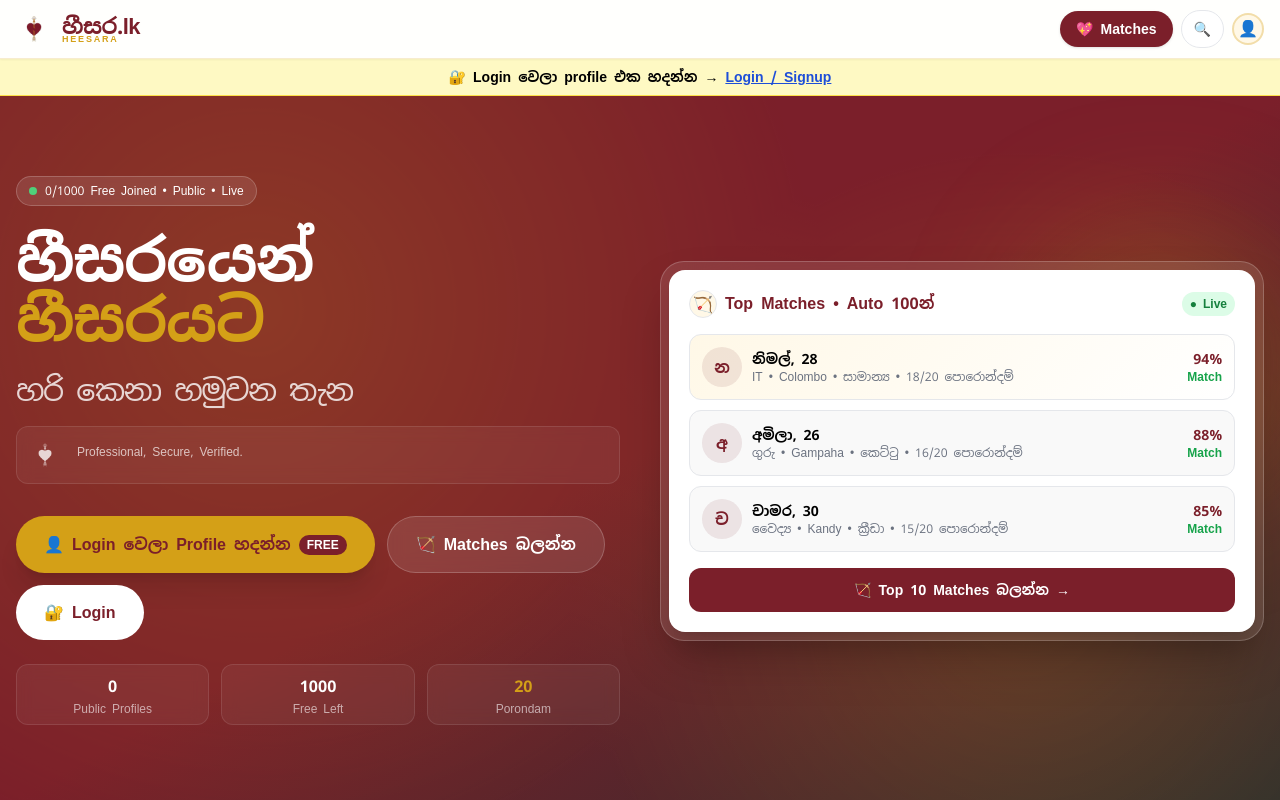
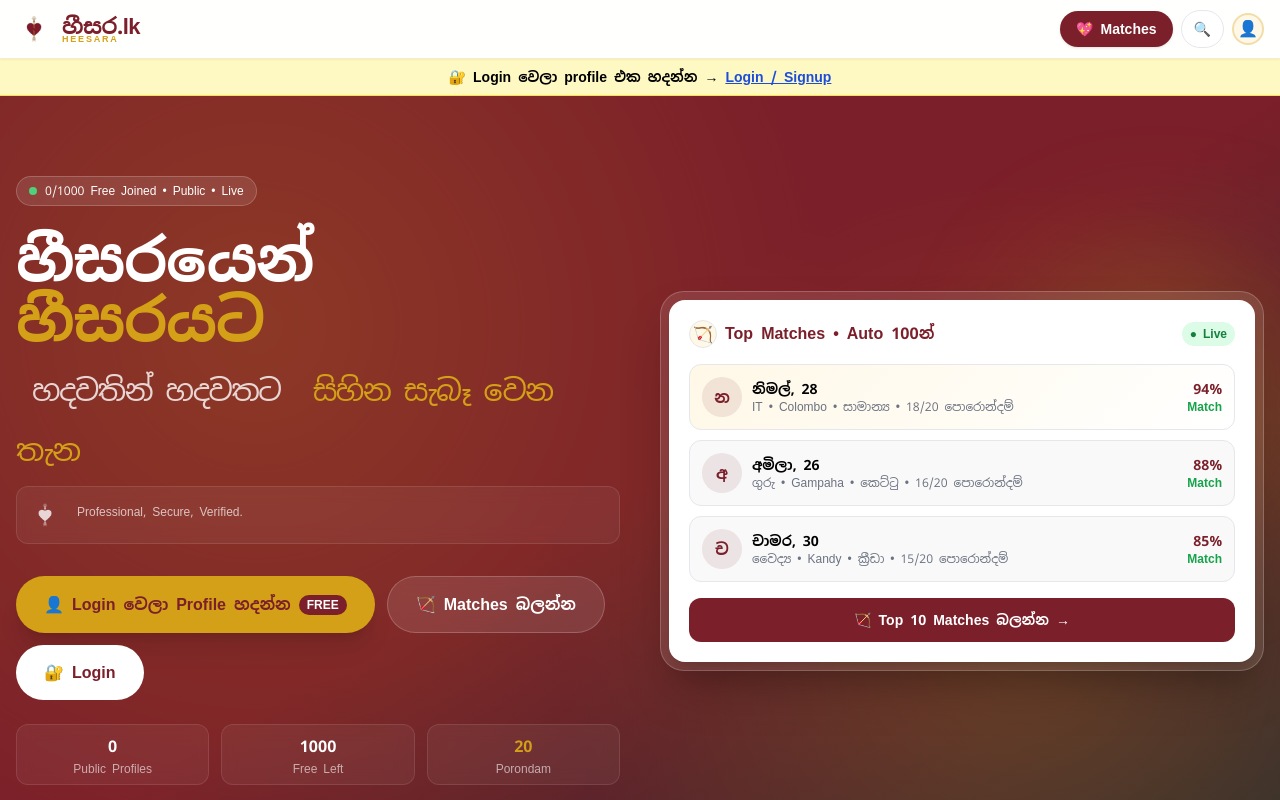
Before and after one commit to heesara-lk/heesara-lk, a Next.js app: page / in a window 1280 px wide. Shown: the top 800 px of the page. Built offline with nearby package versions, Linux system fonts and the light colour scheme; no server answers; the database is empty.

Commit message:
Add files via upload

```diff
--- a/app/page.tsx
+++ b/app/page.tsx
@@ -58,7 +58,8 @@ export default function Home(){
             <h1 className="mt-6 text-4xl md:text-6xl font-bold text-white leading-[0.9] tracking-tight">
               හීසරයෙන්<br/>
               <span className="text-[#D4A017]">හීසරයට</span><br/>
-              <span className="text-2xl md:text-3xl font-normal text-white/80">හරි කෙනා හමුවන තැන</span>
+              <span className="text-2xl md:text-3xl font-normal text-white/80 px-4 py-2">හදවතින් හදවතට</span>
+              <span className="text-2xl md:text-3xl font-normal text-[#D4A017] px-4 py-2">සිහින සැබෑ වෙන තැන</span>
             </h1>
             <div className="mt-4 flex items-start gap-3 bg-white/5 backdrop-blur border border-white/10 rounded-xl p-3">
               <img src="/logo.png" alt="arrow" className="h-8 w-auto brightness-0 invert opacity-80 mt-0.6" />
```
